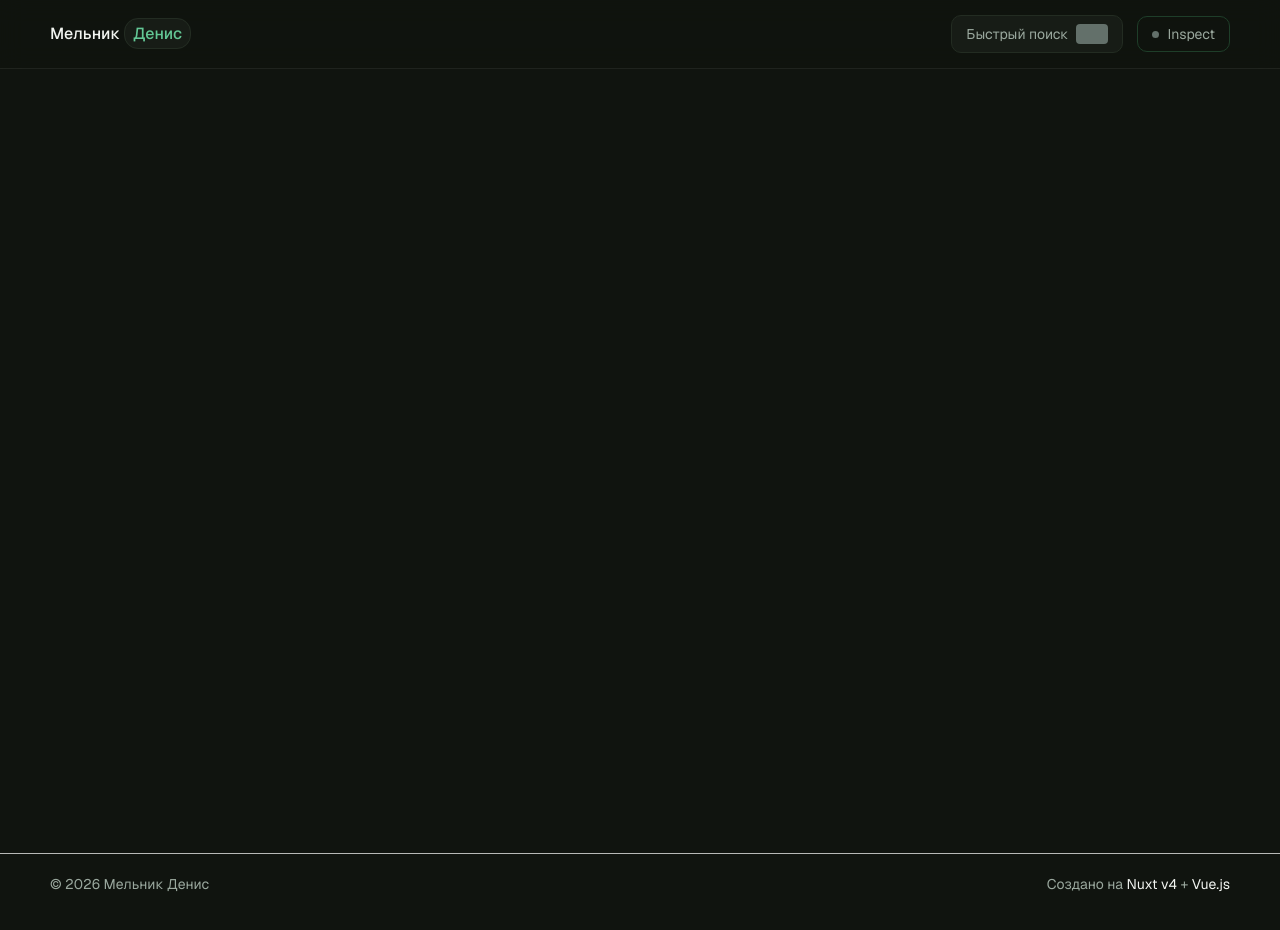
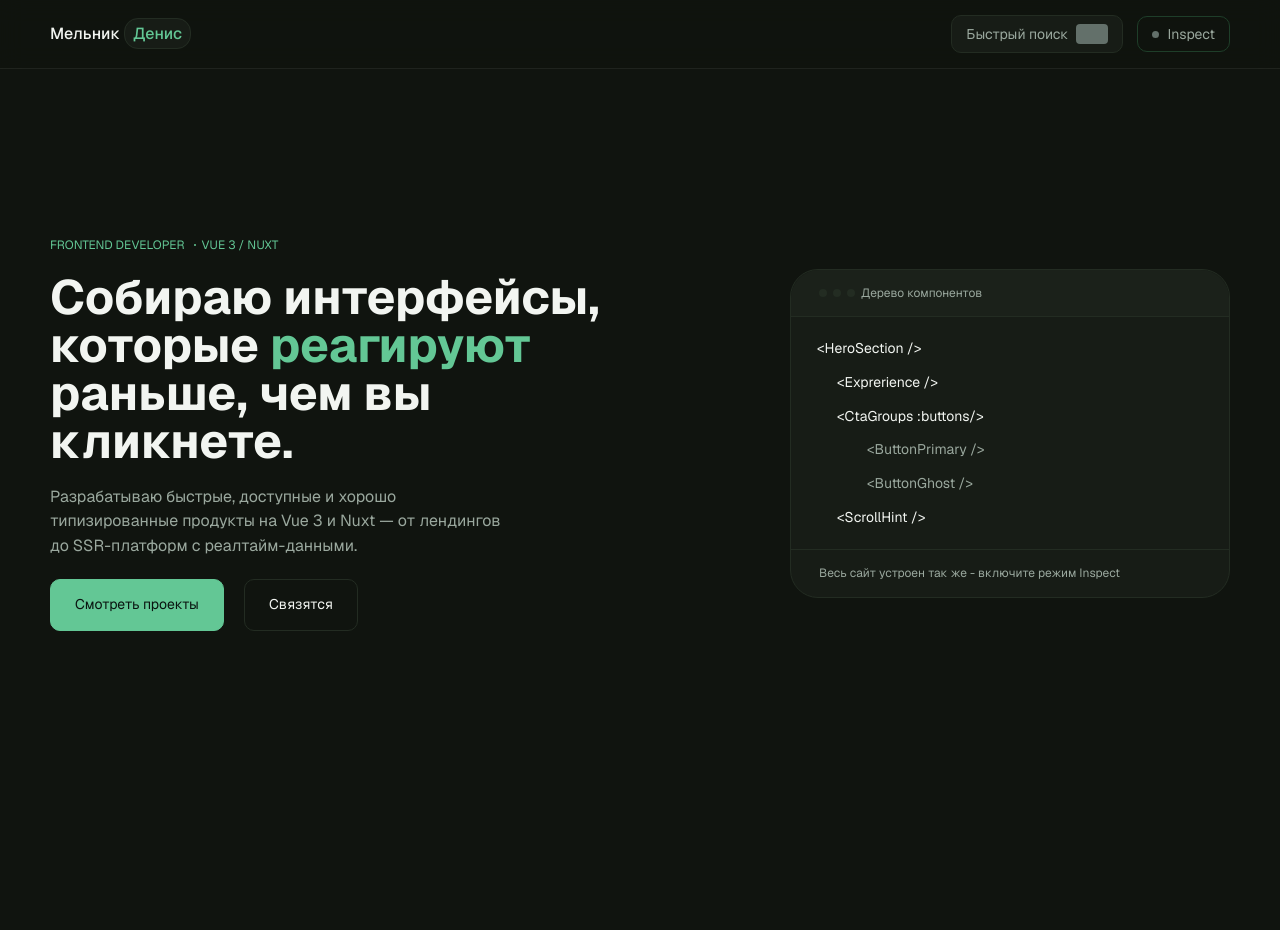
Before and after one commit to DenWebSite/portfolio, a Nuxt app: page / in a window 1280 px wide. Shown: the top 930 px of the page. Built offline with nearby package versions, Linux system fonts and the light colour scheme.

Commit message:
создал верстку Hero, без адаптива

```diff
--- a/app/assets/base/_utils.scss
+++ b/app/assets/base/_utils.scss
@@ -4,27 +4,11 @@
 	display: none !important;
 }
 
-.visually-hidden {
-	position: absolute;
-	width: 1px;
-	height: 1px;
-	margin: -1px;
-	border: 0;
-	padding: 0;
-	white-space: nowrap;
-	clip-path: inset(100%);
-	clip: rect(0 0 0 0);
-	overflow: hidden;
-}
-
-.no-scroll {
-	overflow-y: hidden;
-}
-
 .title {
-	font-size: 48px;
-	line-height: 56px;
+	font-size: 32px;
+	line-height: 40px;
 	font-weight: 600;
+	margin-bottom: 18px;
 
 	@include media.mobile {
 		font-size: 36px;
@@ -38,48 +22,44 @@
 }
 
 .btn {
-	background-color: var(--color-btn-black);
-	color: var(--color-light);
-	border: 1px solid var(--color-btn-black);
-	display: block;
+	background-color: var(--color-accent);
+	color: #0a1410;
+	border: 1px solid var(--color-accent);
+	display: inline-block;
 	text-align: center;
-	line-height: 38px;
-	width: 168px;
-	height: 48px;
-	padding: 5px;
+	font-size: 14px;
+	padding: 14px 24px;
 	overflow: hidden;
-	border-radius: var(--br-medium);
+	border-radius: var(--br-m);
 	transition: all .3s;
 	corner-shape: squircle;
 
 	@include media.hover {
-		background-color: var(--color-light);
-		color: var(--color-btn-black);
-		transform: translateY(-3px);
+		background-color: #7cd6a8;
+		transform: translateY(-2px);
 	}
 }
 
-.btn-alt {
-	background-color: var(--color-light);
-	color: var(--color-btn-black);
-	border: 1px solid var(--color-light);
-	display: block;
+.btn-transparent {
+	background-color: transparent;
+	color: var(--color-light);
+	border: 1px solid var(--br-color);
+	display: inline-block;
 	text-align: center;
-	line-height: 38px;
-	width: 168px;
-	height: 48px;
-	padding: 5px;
-	border-radius: var(--br-medium);
+	font-size: 14px;
+	padding: 14px 24px;
+	overflow: hidden;
+	border-radius: var(--br-m);
 	transition: all .3s;
-    corner-shape: squircle;
+	corner-shape: squircle;
 
 	@include media.hover {
-		border: 1px solid var(--color-btn-black);
-		background-color: var(--color-btn-black);
-		color: var(--color-light);
-		transform: translateY(-3px);
+		border: 1px solid var(--color-accent);
+
+		transform: translateY(-2px);
 	}
 }
+
 
 .section {
 	padding-top: 65px;
@@ -91,12 +71,6 @@
 	}
 }
 
-.sticky {
-	position: fixed;
-	top: 0;
-	width: 100%
-}
-
 .navbar-active {
 	display: flex !important;
 	transform: translateX(0) !important;
--- a/app/assets/base/_vars.scss
+++ b/app/assets/base/_vars.scss
@@ -12,6 +12,10 @@
 	--color-light: #f2f5f1;
 	--color-dim: #9aa89e;
 
+	--color-bg-elem: #171c16;
+
+	--br-color: #232c22;
+
 	--color-accent: #63c795;
 	--color-accent-dark: #1e3e29;
 
--- a/app/components/AppHeader.vue
+++ b/app/components/AppHeader.vue
@@ -55,8 +55,8 @@
     font-weight: 500;
 
     span {
-        background-color: #171c16;
-        border: 1px solid #232c22;
+        background-color: var(--color-bg-elem);
+        border: 1px solid var(--br-color);
         padding: 4px 8px;
         border-radius: var(--br-l);
         color: var(--color-accent);
@@ -72,8 +72,8 @@
 }
 
 .search {
-    border: 1px solid #232c22;
-    background: #171c16;
+    border: 1px solid var(--br-color);
+    background: var(--color-bg-elem);
     color: var(--color-dim);
     cursor: pointer;
     padding: 8px 14px;
--- a/app/components/Hero.vue
+++ b/app/components/Hero.vue
@@ -5,9 +5,220 @@
 <template>
     <section class="section hero">
         <div class="container">
+            <div class="hero__inner">
+                <div class="hero__info">
+                    <p class="hero__descr">Frontend Developer <span></span>VUE 3 / NUXT</p>
+                    <h1 class="hero__title">Собираю интерфейсы, которые <span>реагируют</span> раньше, чем вы кликнете.
+                    </h1>
+                    <p class="hero__subtitle">
+                        Разрабатываю быстрые, доступные и хорошо типизированные продукты на Vue 3 и Nuxt — от лендингов
+                        до SSR-платформ с реалтайм-данными.
+                    </p>
 
+                    <div class="hero__buttons">
+                        <a class="btn" href="/">Смотреть проекты</a>
+                        <a class="btn-transparent" href="/">Связятся</a>
+                    </div>
+                </div>
+
+
+                <div class="hero__components">
+
+                    <div class="comp__inner">
+                        <div class="comp__header"><span></span><span></span><span></span>
+                            <h2 class="comp__header-title">Дерево компонентов</h2>
+                        </div>
+
+                        <ul class="comp__list">
+                            <li class="comp__list-item">
+                                <p>
+                                    &lt;HeroSection /&gt;
+                                </p>
+                            </li>
+                            <li class="comp__list-item">
+                                <p>
+                                    &lt;Exprerience /&gt;
+                                </p>
+                            </li>
+                            <li class="comp__list-item">
+                                <p>
+                                    &lt;CtaGroups :buttons/&gt;
+                                </p>
+                            </li>
+                            <li class="comp__list-item">
+                                <p>
+                                    &lt;ButtonPrimary /&gt;
+                                </p>
+                            </li>
+                            <li class="comp__list-item">
+                                <p>
+                                    &lt;ButtonGhost /&gt;
+                                </p>
+                            </li>
+                            <li class="comp__list-item">
+                                <p>
+                                    &lt;ScrollHint /&gt;
+                                </p>
+                            </li>
+                        </ul>
+
+                        <div class="comp__footer">Весь сайт устроен так же - включите режим Inspect</div>
+                    </div>
+
+                </div>
+            </div>
         </div>
     </section>
 </template>
 
-<style lang="scss" scoped></style>
+<style lang="scss" scoped>
+.hero {
+
+    &__inner {
+        display: flex;
+        align-items: center;
+        gap: 40px;
+        justify-content: space-between;
+    }
+
+    &__info {
+        max-width: 600px;
+    }
+
+    &__descr {
+        text-transform: uppercase;
+        color: var(--color-accent);
+        font-size: 12px;
+        margin-bottom: 18px;
+
+        span {
+            display: inline-block;
+            width: 2px;
+            height: 2px;
+            background-color: var(--color-accent);
+            border-radius: var(--br-biggest);
+            margin-inline: 6px;
+            margin-bottom: 3px;
+        }
+    }
+
+    &__title {
+        font-size: 48px;
+        line-height: 48px;
+        font-weight: 700;
+        margin-bottom: 20px;
+
+        span {
+            color: var(--color-accent)
+        }
+    }
+
+    &__subtitle {
+        max-width: 460px;
+        color: var(--color-dim);
+        margin-bottom: 20px;
+    }
+
+    &__buttons{
+        display: flex;
+        align-items: center;
+        gap: 20px;
+    }
+
+    &__components {
+        max-width: 440px;
+        width: 100%;
+        flex-shrink: 0;
+        background-color: var(--color-bg-elem);
+        border-radius: var(--br-xl);
+        border: 1px solid var(--br-color);
+    }
+}
+
+.comp {
+
+    &__header {
+        padding: 14px 28px;
+        font-size: 12px;
+        display: flex;
+        align-items: center;
+        background-color: #1b211a;
+        border-radius: var(--br-xl) var(--br-xl) 0 0;
+
+        &-title {
+            color: var(--color-dim);
+        }
+
+        span {
+            display: inline-block;
+            width: 8px;
+            height: 8px;
+            margin-right: 6px;
+            background-color: var(--br-color);
+            border-radius: var(--br-biggest);
+        }
+    }
+
+    &__footer {
+        color: var(--color-dim);
+        font-size: 12px;
+        border-radius: 0 0 var(--br-xl) var(--br-xl);
+        padding: 14px 28px;
+    }
+
+    &__list {
+        border-top: 1px solid var(--br-color);
+        border-bottom: 1px solid var(--br-color);
+        padding: 18px;
+
+        &-item {
+            font-size: 14px;
+            padding: 3px 8px;
+            transition: all var(--hover-time);
+
+            &+& {
+                margin-top: 6px;
+            }
+
+            @include hover {
+                color: var(--color-accent) !important;
+                background-color: rgba(99, 199, 149, 0.12);
+                border-radius: var(--br-s);
+
+                p::after{
+                    background-color: var(--color-accent);
+                }
+            }
+
+            p{
+                position: relative;
+
+                &::after{
+                    content: '';
+                    position: absolute;
+                    display: inline-block;
+                    width: 5px;
+                    height: 5px;
+                    background-color: transparent;
+                    border-radius: var(--br-biggest);
+                    right: 0;
+                    top: 50%;
+                    transform: translateY(-50%);
+                }
+            }
+
+            &:nth-child(2),
+            &:nth-child(3),
+            &:last-child {
+                margin-left: 20px;
+            }
+
+            &:nth-child(4),
+            &:nth-child(5) {
+                margin-left: 50px;
+                color: var(--color-dim);
+            }
+        }
+    }
+}
+</style>
```
